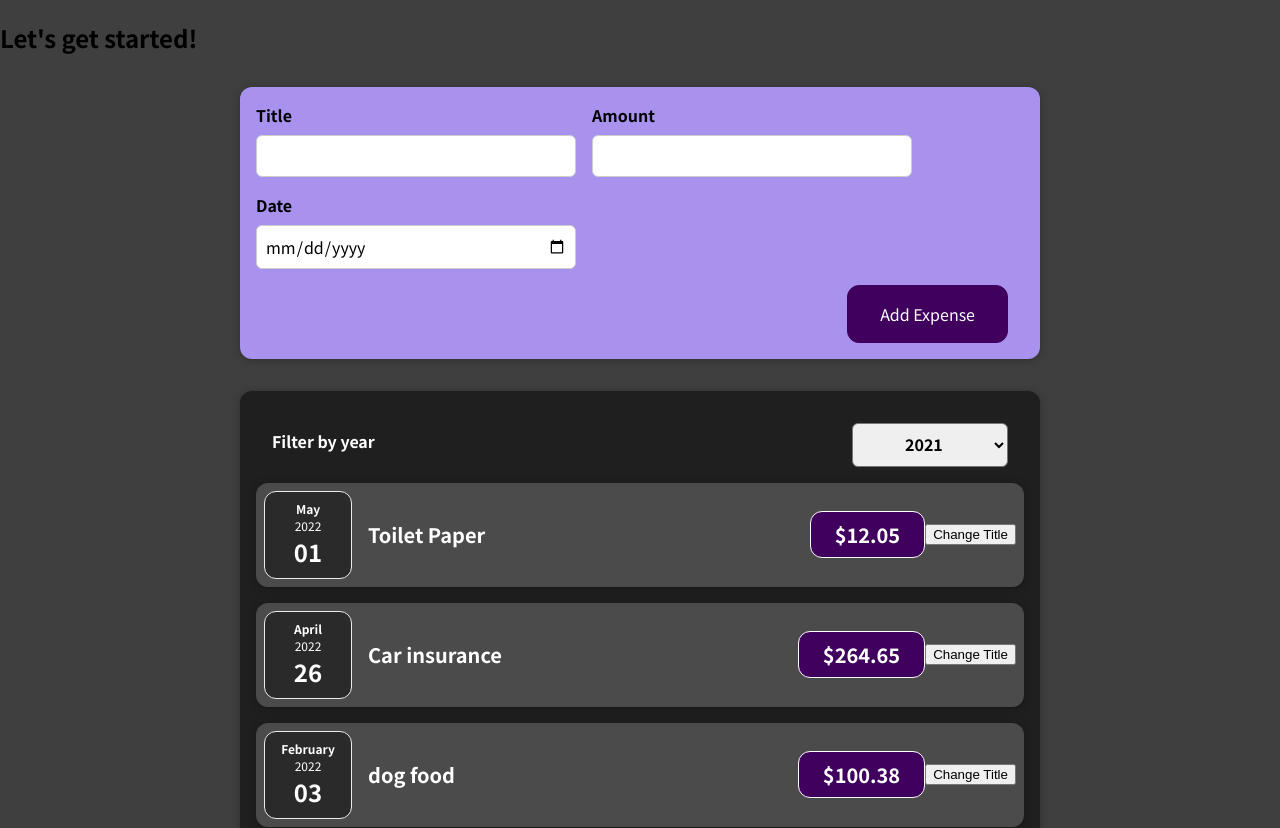
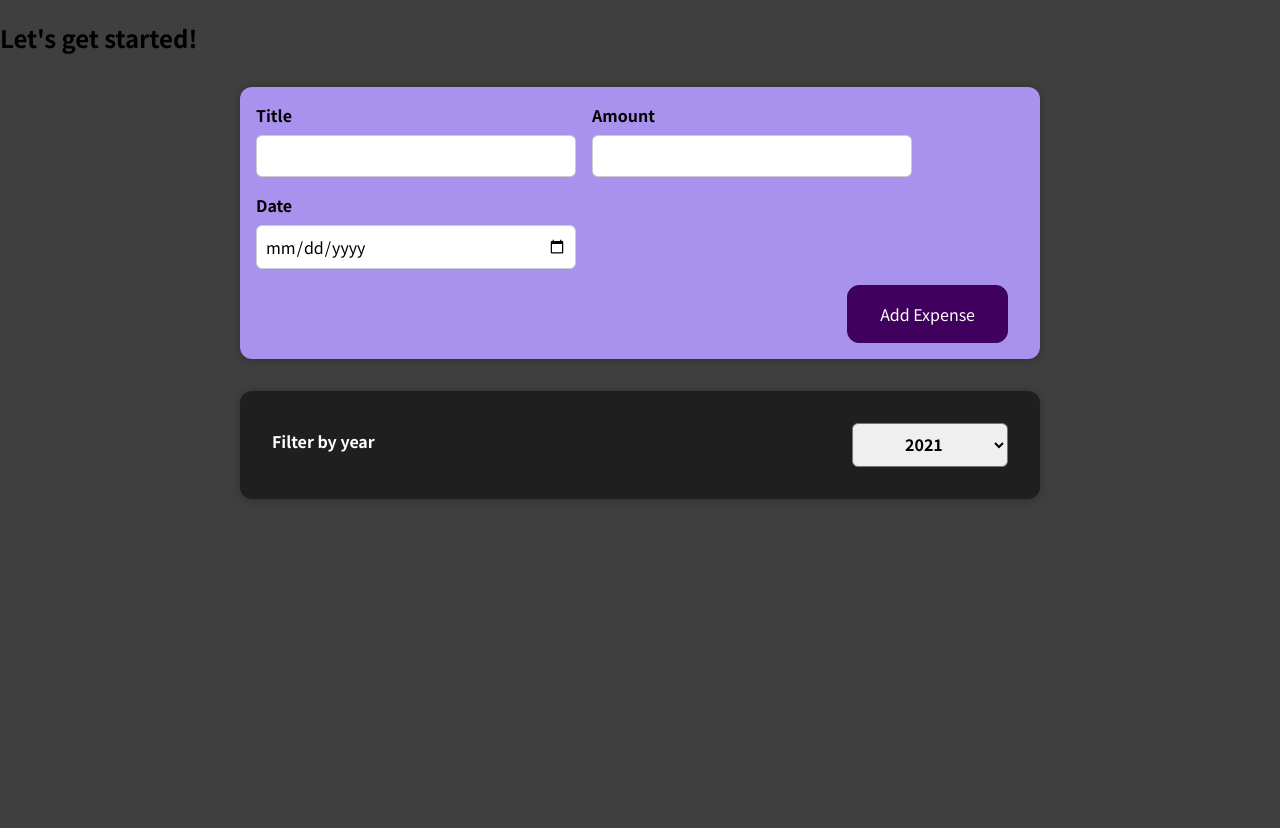
Before and after one commit to younahshin-dev/react-complete-guide, a React (Create React App) app: page / in a window 1280 px wide. Shown: the top 828 px of the page. After the commit the page ends 800 px from the top, so only its background shows below. Built offline with nearby package versions, Linux system fonts and the light colour scheme.

Commit message:
change component render

```diff
--- a/src/App.js
+++ b/src/App.js
@@ -1,8 +1,8 @@
+import React, { useState } from 'react';
 import Expenses from './components/Expenses/Expenses';
 import NewExpense from './components/NewExpense/NewExpense';
 
-const App = () => {
-  const expenses = [
+const DUMMY_EXPENSES = [
   {
     id: 'e1',
     title: 'Toilet Paper',
@@ -28,10 +28,15 @@ const App = () => {
     date: new Date(2022, 4, 1),
   },
 ];
+const App = () => {
+  const [expenses, setExpenses] = useState(DUMMY_EXPENSES);
 
   const addExpenseHandler = (expenseData) => {
-    console.log(expenseData);
+    setExpenses((prevExpenses) => {
+      return [expenseData, ...prevExpenses];
+    });
   };
+
   return (
     <div>
       <h2>Let's get started!</h2>
--- a/src/components/Expenses/Expenses.js
+++ b/src/components/Expenses/Expenses.js
@@ -11,17 +11,27 @@ const Expenses = (props) => {
     //console.log(selectedYear);
     setFilterYear(selectedYear);
   };
+  const filteredList = props.itemList.filter((expense) => {
+    return expense.date.getFullYear() === parseInt(filterYear);
+  });
 
   return (
+    <div>
       <Card className='expenses'>
         <ExpensesFilter
           selectedYear={filterYear}
           onSelectYear={selectYearHandler}
         />
-      {props.itemList.map(({ id, date, title, amount }) => (
-        <ExpenseItem key={id} date={date} title={title} amount={amount} />
+        {filteredList.map((expenses) => (
+          <ExpenseItem
+            key={expenses.id}
+            date={expenses.date}
+            title={expenses.title}
+            amount={expenses.amount}
+          />
         ))}
       </Card>
+    </div>
   );
 };
 
```
Lines whose indentation alone changed are shown as unchanged.
